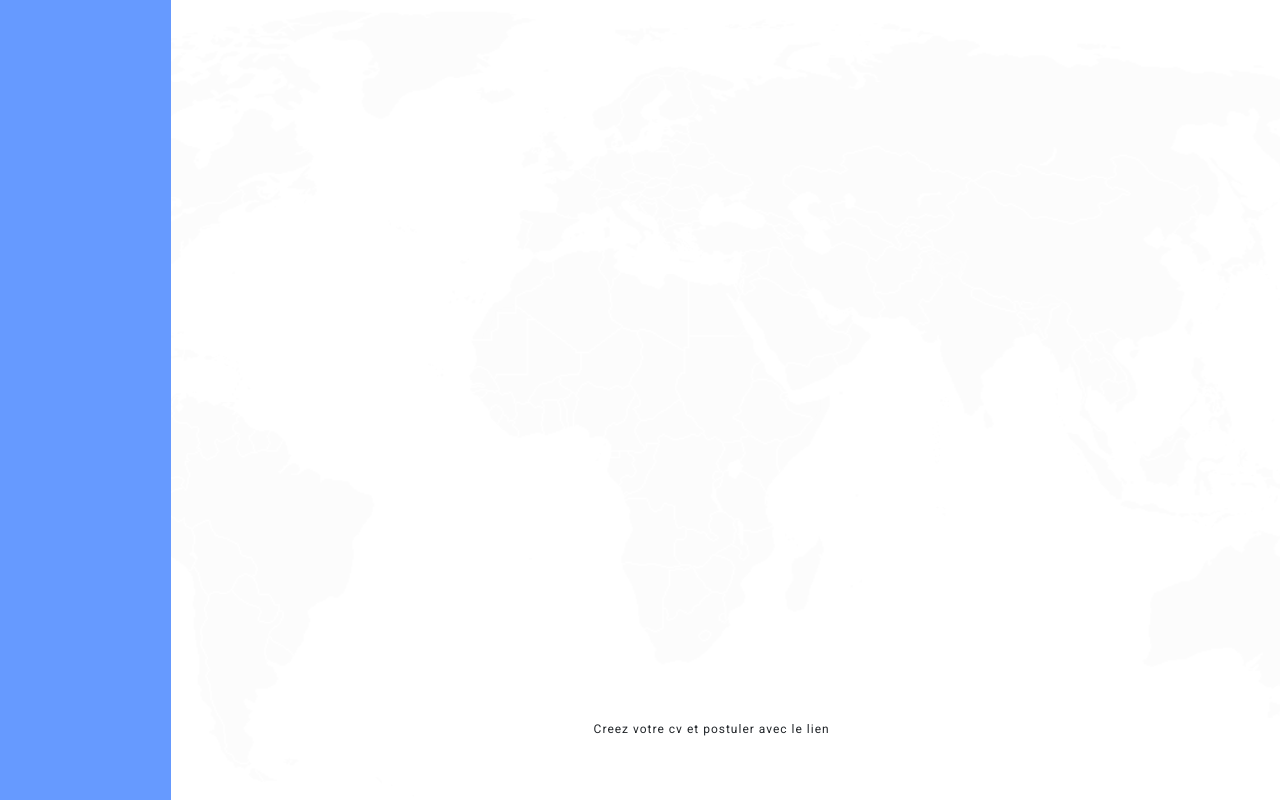
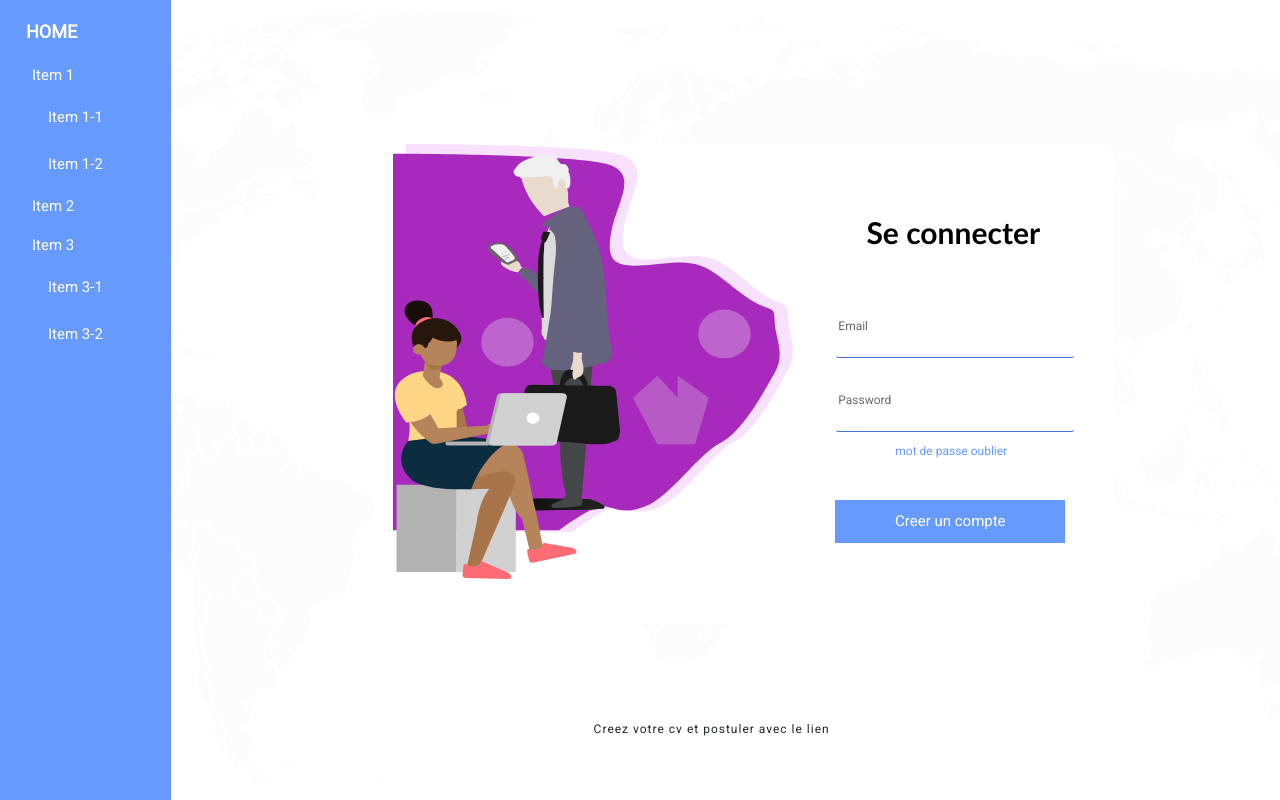
Before and after one commit to Regiss05/cv-generator-full-project, a React (Create React App) app: page /login in a window 1280 px wide. Built offline with nearby package versions, Linux system fonts and the light colour scheme; a web font is replaced by a local one.

Commit message:
new login

```diff
--- a/src/App.js
+++ b/src/App.js
@@ -1,4 +1,3 @@
-import Index from './Component/index';
 import { BrowserRouter as Router, Route, Switch } from 'react-router-dom';
 import Home from './Component/index';
 import Login from './Component/Js/login';
@@ -6,7 +5,6 @@ import Login from './Component/Js/login';
 function App() {
   return (
     <div className="App">
-      {/* <Index /> */}
       <Router>
         <>
           <Route exact path="/" component={Home} />
--- a/src/Component/CSS/main.css
+++ b/src/Component/CSS/main.css
@@ -67,7 +67,6 @@ body{
     top: 30px;
     padding: 10px;
     margin: 50px;
-    box-shadow: 0 8px 16px 0 #676b70, 0 6px 20px 0 #99a1b1;
     width: 250px;
     color: #fff;
     background-color: #669AFF;
@@ -105,6 +104,88 @@ body{
 
 }
 
-.loginForm{
-    background-color: red;
+.form-lg{
+    height: 60vh;
+    width: 50vh;
 }
+
+.form-lg2{
+    height: 60vh;
+    width: 40vh;
+}
+
+.bgc-c1{
+    background-image: url("../images/Group\ 11.svg");
+    background-size: contain;
+    background-repeat: no-repeat;
+    background-color: #fff;
+
+}
+
+.bgc-c2{
+   background-color: #fff;
+   border-top-right-radius: 10px;
+   border-bottom-right-radius: 10px;
+}
+
+.pos-ab{
+    position: absolute;
+    top: 18%;
+    left: 18%;
+}
+
+.text-form-control{
+    font-family: 'Roboto', sans-serif;
+}
+
+.form-control{
+    border-color: transparent transparent #4275db transparent;
+    width: 30vh;
+    margin-left: 30px;
+}
+
+.psc-between{
+    margin-top: 50px;
+}
+
+.form-lg2 h1{
+    font-family: 'Gill Sans', 'Gill Sans MT', Calibri, 'Trebuchet MS', sans-serif;
+    text-align: center;
+    font-weight: bolder;
+    font-size: 30px;
+    margin-top: 70px;
+    color: black;
+}
+
+.text-label-mod{
+    margin-left: 20px;
+    color: rgb(104, 104, 104);
+}
+
+.text-footer1{
+    font-size: 15px;
+    position: relative;
+    top: 0;
+    padding: 10px;
+    margin: 50px 50px 50px 30px;
+    width: 230px;
+    color: #fff;
+    background-color: #669AFF;
+    border: none;
+}
+
+.form-lg2 span{
+    color: #669AFF;
+    position: relative;
+    left: 90px;
+    top: 10px;
+}
+
+.form1{
+    transition: all 1s ease-in-out;
+}
+
+.text-footer1:hover{
+    background-color: #B65BC6;
+    transition: all 1s ease-in-out;
+}
--- a/src/Component/Js/form1.js
+++ b/src/Component/Js/form1.js
@@ -1,38 +1,18 @@
 import React, { Component } from 'react';
+import Navbar from '../Js/navbar';
 
 export default class form1 extends Component {
     render() {
         return (
             <div class="container">
                 <div class="row">
-                    <div class="col-2 nav-side">
-                        <div className="nive-side-inside">
-                            <nav id="navbar-example3" class="navbar navbar-light flex-column align-items-stretch p-3">
-                                <a class="navbar-brand nav-text-color" href="#"><h1>HOME</h1></a>
-                                <nav class="nav nav-pills flex-column">
-                                    <a class="nav-link nav-text-color" href="#item-1">Item 1</a>
-                                    <nav class="nav nav-pills flex-column">
-                                        <a class="nav-link ms-3 my-1 nav-text-color" href="#item-1-1">Item 1-1</a>
-                                        <a class="nav-link ms-3 my-1 nav-text-color" href="#item-1-2">Item 1-2</a>
-                                    </nav>
-                                    <a class="nav-link nav-text-color" href="#item-2">Item 2</a>
-                                    <a class="nav-link nav-text-color" href="#item-3">Item 3</a>
-                                    <nav class="nav nav-pills flex-column">
-                                        <a class="nav-link ms-3 my-1 nav-text-color" href="#item-3-1">Item 3-1</a>
-                                        <a class="nav-link ms-3 my-1 nav-text-color" href="#item-3-2">Item 3-2</a>
-                                    </nav>
-                                </nav>
-                            </nav>
-
-
-                        </div>
-                    </div>
+                   <Navbar />
                     <div className="col-10 position-relative">
                         <div className="body-center body-pos position-absolute posform">
                             <div className="title2 weltitle tit-font">BIENVENUE A</div>
                             <div className="bg-title"><h1>KAZI<span>.COM</span></h1></div>
                             <div className="title3 infotext tit-font">Nous vous connectons avec les entreprises</div>
-                            <button type="button" class="text-footer" data-bs-toggle="modal" data-bs-target="#staticBackdrop">Creer un compte</button>
+                            <button type="button" class="text-footer">Creer un compte</button>
                         </div>
                         <div className="footer-text">Creez votre cv et postuler avec le lien</div>
                     </div>
--- a/src/Component/Js/login.js
+++ b/src/Component/Js/login.js
@@ -1,4 +1,7 @@
-import React, { Component } from 'react'
+import React, { Component } from 'react';
+import '../CSS/main.css';
+import 'bootstrap/dist/css/bootstrap.min.css';
+import Navbar from '../Js/navbar';
 
 export default class login extends Component {
     render() {
@@ -6,13 +9,27 @@ export default class login extends Component {
             <div>
                 <div class="container">
                     <div class="row">
-                        <div class="col-2 nav-side">
-                            <div className="nive-side-inside"></div>
-                        </div>
-                        <div className="col-10 position-relative">
-                            <div className="body-center body-pos position-absolute posform">
+                        <Navbar />
+                        <div className="col-10 form1 position-relative">
+                            <div className="row pos-ab form-all">
+                                <div className="col-10 center bgc-c1 form-lg">
+                                </div>
+                                <div className="col-2 center bgc-c2 form-lg2">
+                                    <h1>Se connecter</h1>
+                                    <div class="form-floating mb-3 text-form-control psc-between">
+                                        <input type="email" class="form-control" id="floatingInput" placeholder="name@example.com" />
+                                        <label className="text-label-mod" for="floatingInput">Email</label>
+                                    </div>
+                                    <div class="form-floating text-form-control">
+                                        <input type="password" class="form-control" id="floatingPassword" placeholder="Password" />
+                                        <label for="floatingPassword" className="text-label-mod">Password</label>
+                                    </div>
+                                    <span>mot de passe oublier</span>
+                                    <button type="button" class="text-footer1">Creer un compte</button>
+                                </div>
 
                             </div>
+
                             <div className="footer-text">Creez votre cv et postuler avec le lien</div>
                         </div>
                     </div>
--- /dev/null
+++ b/src/Component/Js/navbar.js
@@ -0,0 +1,28 @@
+import React, { Component } from 'react'
+
+export default class navbar extends Component {
+    render() {
+        return (
+            <div class="col-2 nav-side">
+                <div className="nive-side-inside ">
+                    <nav id="navbar-example3" class="navbar navbar-light flex-column align-items-stretch p-3">
+                        <a class="navbar-brand nav-text-color" href="#"><h1>HOME</h1></a>
+                        <nav class="nav nav-pills flex-column">
+                            <a class="nav-link nav-text-color" href="#item-1">Item 1</a>
+                            <nav class="nav nav-pills flex-column">
+                                <a class="nav-link ms-3 my-1 nav-text-color" href="#item-1-1">Item 1-1</a>
+                                <a class="nav-link ms-3 my-1 nav-text-color" href="#item-1-2">Item 1-2</a>
+                            </nav>
+                            <a class="nav-link nav-text-color" href="#item-2">Item 2</a>
+                            <a class="nav-link nav-text-color" href="#item-3">Item 3</a>
+                            <nav class="nav nav-pills flex-column">
+                                <a class="nav-link ms-3 my-1 nav-text-color" href="#item-3-1">Item 3-1</a>
+                                <a class="nav-link ms-3 my-1 nav-text-color" href="#item-3-2">Item 3-2</a>
+                            </nav>
+                        </nav>
+                    </nav>
+                </div>
+            </div>
+        )
+    }
+}
```
Also changed, not shown: src/Component/images/Group 11.svg (added).
